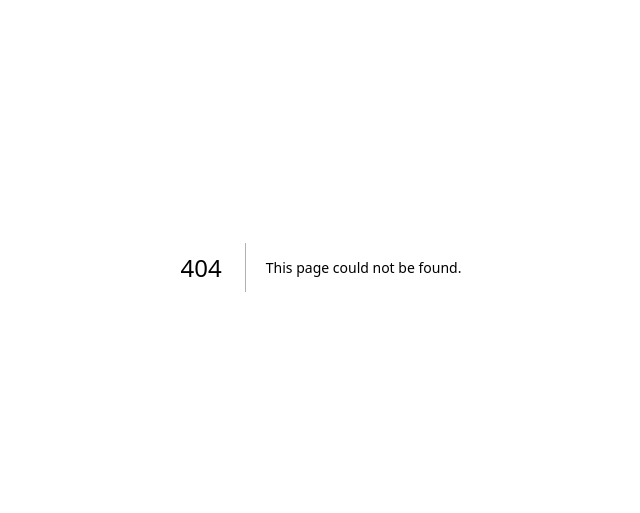
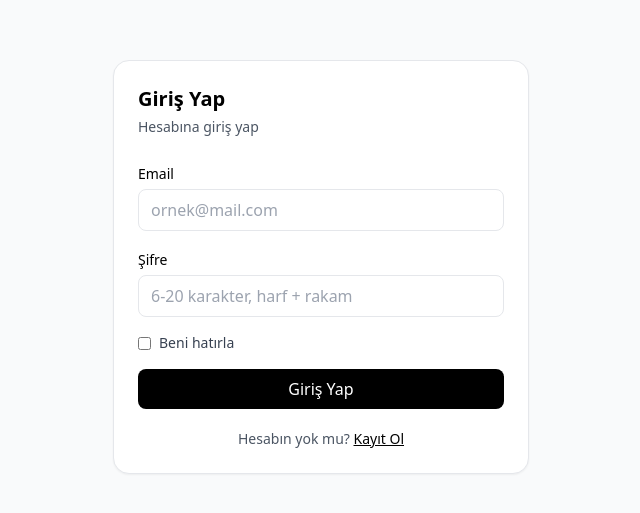
Before and after one commit to Gorkemsakartepe/piton-product-catalog, a Next.js app: page /auth in a window 1280 px wide. Before the commit this address had no page. Shown: the part 133-646 px from the top of the page, without its empty margins (319-959 px from the left). Built offline with nearby package versions, Linux system fonts and the light colour scheme.

Commit message:
feat(auth): add auth page ui and validations

```diff
--- /dev/null
+++ b/app/auth/page.tsx
@@ -0,0 +1,146 @@
+"use client";
+
+import { useMemo, useState } from "react";
+import { validateEmail, validatePassword } from "@/lib/validation/authSchemas";
+
+type Mode = "login" | "register";
+
+export default function AuthPage() {
+  const [mode, setMode] = useState<Mode>("login");
+
+  // form values
+  const [name, setName] = useState("");
+  const [email, setEmail] = useState("");
+  const [password, setPassword] = useState("");
+
+  const [rememberMe, setRememberMe] = useState(false);
+
+  // submit sonrası hataları göstermek için
+  const [submitted, setSubmitted] = useState(false);
+
+  const nameError = useMemo(() => {
+    if (mode !== "register") return null;
+    if (!submitted) return null;
+    if (!name.trim()) return "İsim zorunludur";
+    return null;
+  }, [mode, name, submitted]);
+
+  const emailError = useMemo(() => {
+    if (!submitted) return null;
+    return validateEmail(email);
+  }, [email, submitted]);
+
+  const passwordError = useMemo(() => {
+    if (!submitted) return null;
+    return validatePassword(password);
+  }, [password, submitted]);
+
+  const canSubmit = useMemo(() => {
+    const hasEmail = !validateEmail(email);
+    const hasPassword = !validatePassword(password);
+    const hasName = mode === "login" ? true : !!name.trim();
+    return hasEmail && hasPassword && hasName;
+  }, [email, password, name, mode]);
+
+  function onSubmit(e: React.FormEvent) {
+    e.preventDefault();
+    setSubmitted(true);
+
+    if (!canSubmit) return;
+
+    // Şimdilik sadece UI + validation
+    // API'yi bir sonraki committe bağlayacağız
+    alert(mode === "login" ? "Login submit OK" : "Register submit OK");
+  }
+
+  return (
+    <main className="min-h-screen bg-gray-50">
+      <div className="mx-auto flex min-h-screen max-w-md flex-col justify-center px-4">
+        <div className="rounded-2xl border bg-white p-6 shadow-sm">
+          <h1 className="text-xl font-semibold">
+            {mode === "login" ? "Giriş Yap" : "Kayıt Ol"}
+          </h1>
+          <p className="mt-1 text-sm text-gray-600">
+            {mode === "login"
+              ? "Hesabına giriş yap"
+              : "Yeni bir hesap oluştur"}
+          </p>
+
+          <form className="mt-6 space-y-4" onSubmit={onSubmit}>
+            {mode === "register" && (
+              <div className="space-y-1">
+                <label className="text-sm font-medium">İsim</label>
+                <input
+                  className="w-full rounded-lg border px-3 py-2 outline-none focus:border-black"
+                  value={name}
+                  onChange={(e) => setName(e.target.value)}
+                  placeholder="Ad Soyad"
+                />
+                {nameError && (
+                  <p className="text-sm text-red-600">{nameError}</p>
+                )}
+              </div>
+            )}
+
+            <div className="space-y-1">
+              <label className="text-sm font-medium">Email</label>
+              <input
+                className="w-full rounded-lg border px-3 py-2 outline-none focus:border-black"
+                value={email}
+                onChange={(e) => setEmail(e.target.value)}
+                placeholder="ornek@mail.com"
+                type="email"
+              />
+              {emailError && <p className="text-sm text-red-600">{emailError}</p>}
+            </div>
+
+            <div className="space-y-1">
+              <label className="text-sm font-medium">Şifre</label>
+              <input
+                className="w-full rounded-lg border px-3 py-2 outline-none focus:border-black"
+                value={password}
+                onChange={(e) => setPassword(e.target.value)}
+                placeholder="6-20 karakter, harf + rakam"
+                type="password"
+              />
+              {passwordError && (
+                <p className="text-sm text-red-600">{passwordError}</p>
+              )}
+            </div>
+
+            <label className="flex cursor-pointer items-center gap-2 text-sm text-gray-700">
+              <input
+                type="checkbox"
+                checked={rememberMe}
+                onChange={(e) => setRememberMe(e.target.checked)}
+              />
+              Beni hatırla
+            </label>
+
+            <button
+              type="submit"
+              className="w-full rounded-lg bg-black px-4 py-2 text-white disabled:opacity-50"
+              disabled={!canSubmit && submitted}
+            >
+              {mode === "login" ? "Giriş Yap" : "Kayıt Ol"}
+            </button>
+          </form>
+
+          <div className="mt-5 text-center text-sm text-gray-600">
+            {mode === "login" ? "Hesabın yok mu?" : "Zaten hesabın var mı?"}{" "}
+            <button
+              className="font-medium text-black underline"
+              onClick={() => {
+                setMode(mode === "login" ? "register" : "login");
+                setSubmitted(false);
+              }}
+              type="button"
+            >
+              {mode === "login" ? "Kayıt Ol" : "Giriş Yap"}
+            </button>
+          </div>
+        </div>
+      </div>
+    </main>
+  );
+}
```
